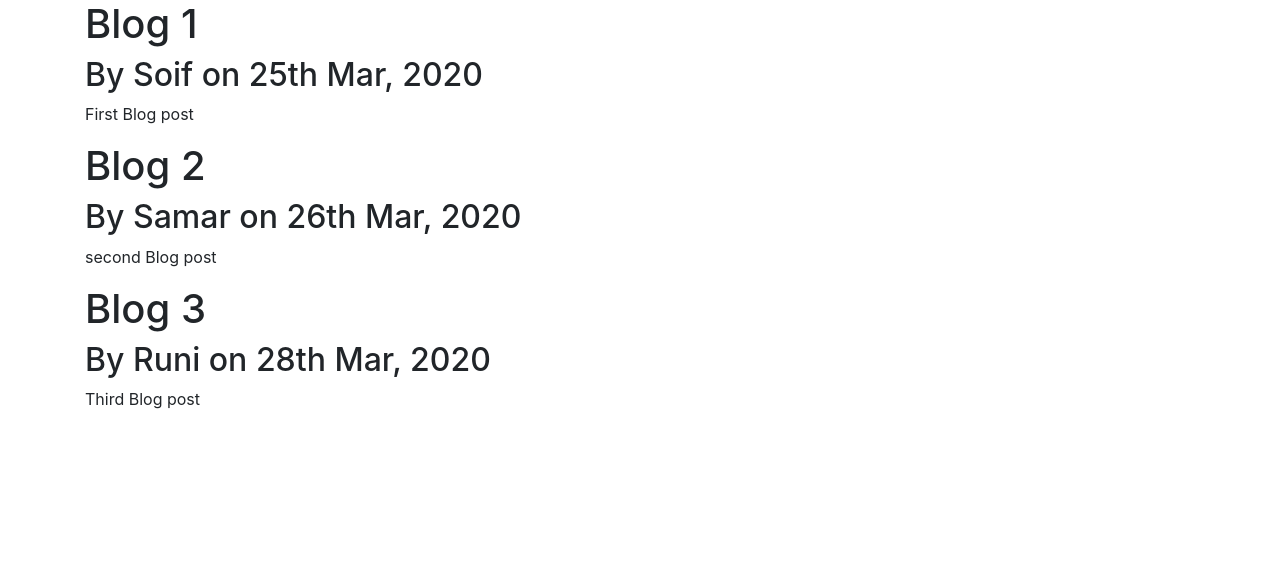
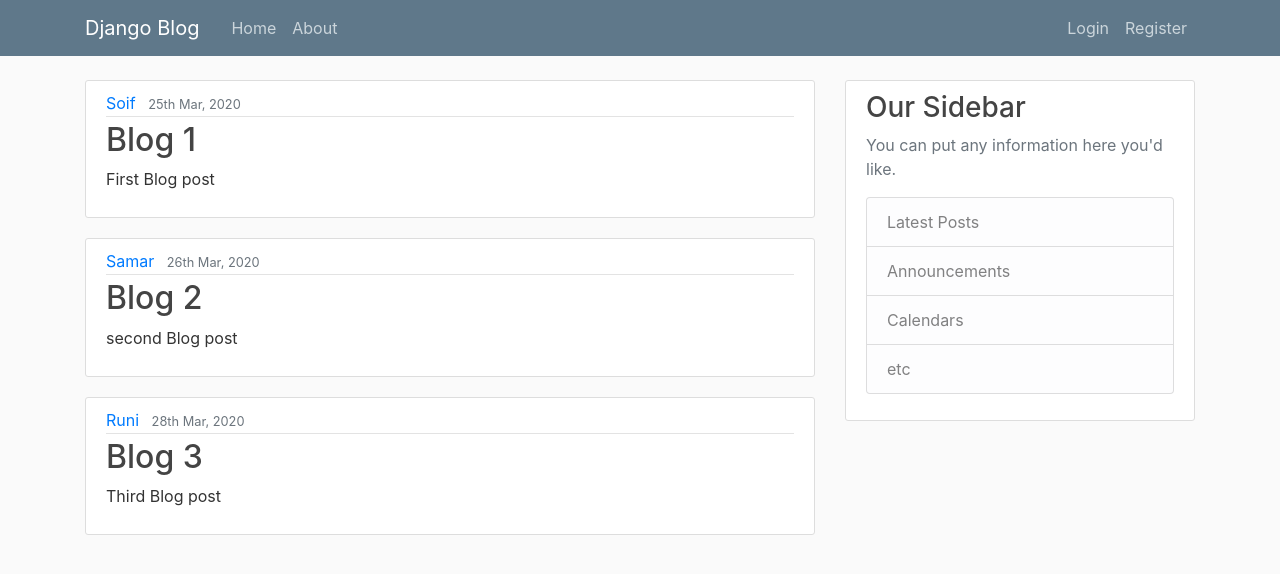
Before and after one commit to SoifAkhter/Blog_dj, a Django app: page / in a window 1280 px wide. Shown: the top 574 px of the page. Run offline with Django 3.2, Linux system fonts and the light colour scheme; some libraries are stand-ins or nearby versions.

Commit message:
Added Frontend design

```diff
--- /dev/null
+++ b/blog/static/blog/main.css
@@ -0,0 +1,84 @@
+body {
+  background: #fafafa;
+  color: #333333;
+  margin-top: 5rem;
+}
+
+h1, h2, h3, h4, h5, h6 {
+  color: #444444;
+}
+
+ul {
+  margin: 0;
+}
+
+.bg-steel {
+  background-color: #5f788a;
+}
+
+.site-header .navbar-nav .nav-link {
+  color: #cbd5db;
+}
+
+.site-header .navbar-nav .nav-link:hover {
+  color: #ffffff;
+}
+
+.site-header .navbar-nav .nav-link.active {
+  font-weight: 500;
+}
+
+.content-section {
+  background: #ffffff;
+  padding: 10px 20px;
+  border: 1px solid #dddddd;
+  border-radius: 3px;
+  margin-bottom: 20px;
+}
+
+.article-title {
+  color: #444444;
+}
+
+a.article-title:hover {
+  color: #428bca;
+  text-decoration: none;
+}
+
+.article-content {
+  white-space: pre-line;
+}
+
+.article-img {
+  height: 65px;
+  width: 65px;
+  margin-right: 16px;
+}
+
+.article-metadata {
+  padding-bottom: 1px;
+  margin-bottom: 4px;
+  border-bottom: 1px solid #e3e3e3
+}
+
+.article-metadata a:hover {
+  color: #333;
+  text-decoration: none;
+}
+
+.article-svg {
+  width: 25px;
+  height: 25px;
+  vertical-align: middle;
+}
+
+.account-img {
+  height: 125px;
+  width: 125px;
+  margin-right: 20px;
+  margin-bottom: 16px;
+}
+
+.account-heading {
+  font-size: 2.5rem;
+}
--- a/blog/templates/blog/base.html
+++ b/blog/templates/blog/base.html
@@ -1,3 +1,4 @@
+{% load static %}
 <!DOCTYPE html>
 <html>
 <head>
@@ -9,6 +10,7 @@
     <!-- Bootstrap CSS -->
     <link rel="stylesheet" href="https://stackpath.bootstrapcdn.com/bootstrap/4.3.1/css/bootstrap.min.css" integrity="sha384-ggOyR0iXCbMQv3Xipma34MD+dH/1fQ784/j6cY/iJTQUOhcWr7x9JvoRxT2MZw1T" crossorigin="anonymous">
 
+    <link rel="stylesheet" type="text/css" href="{% static 'blog/main.css' %}">
 
 	{% if title %}
 		<title>Django Blog - {{title}}</title>
@@ -17,9 +19,47 @@
 	{% endif %}
 </head>
 <body>
-	<div class = 'container'>
-		{% block content %}{%endblock%}
-	</div>
+	<header class="site-header">
+	  <nav class="navbar navbar-expand-md navbar-dark bg-steel fixed-top">
+	    <div class="container">
+	      <a class="navbar-brand mr-4" href="/">Django Blog</a>
+	      <button class="navbar-toggler" type="button" data-toggle="collapse" data-target="#navbarToggle" aria-controls="navbarToggle" aria-expanded="false" aria-label="Toggle navigation">
+	      <span class="navbar-toggler-icon"></span>
+	      </button>
+	      <div class="collapse navbar-collapse" id="navbarToggle">
+	        <div class="navbar-nav mr-auto">
+	          <a class="nav-item nav-link" href="{% url 'blog-home' %}">Home</a>
+	          <a class="nav-item nav-link" href="{% url 'blog-about' %}">About</a>
+	        </div>
+	        <!-- Navbar Right Side -->
+	        <div class="navbar-nav">
+	          <a class="nav-item nav-link" href="#">Login</a>
+	          <a class="nav-item nav-link" href="#">Register</a>
+	        </div>
+	      </div>
+	    </div>
+	  </nav>
+	</header>
+	<main role="main" class="container">
+	  <div class="row">
+	    <div class="col-md-8">
+	      {% block content %}{% endblock %}
+	    </div>
+	    <div class="col-md-4">
+	      <div class="content-section">
+	        <h3>Our Sidebar</h3>
+	        <p class='text-muted'>You can put any information here you'd like.
+	          <ul class="list-group">
+	            <li class="list-group-item list-group-item-light">Latest Posts</li>
+	            <li class="list-group-item list-group-item-light">Announcements</li>
+	            <li class="list-group-item list-group-item-light">Calendars</li>
+	            <li class="list-group-item list-group-item-light">etc</li>
+	          </ul>
+	        </p>
+	      </div>
+	    </div>
+	  </div>
+</main>
 
 
 	 <!-- Optional JavaScript -->
--- a/blog/templates/blog/home.html
+++ b/blog/templates/blog/home.html
@@ -1,8 +1,15 @@
 {% extends "blog/base.html" %}
 {% block content %}
 	{% for post in posts %}
-		<h1>{{post.title}}</h1>
-		<h2>By {{post.author}} on {{post.date}}</h2>
-		<p>{{post.content}}</p>
+		<article class="media content-section">
+		  <div class="media-body">
+		    <div class="article-metadata">
+		      <a class="mr-2" href="#">{{ post.author }}</a>
+		      <small class="text-muted">{{ post.date_posted }}</small>
+		    </div>
+		    <h2><a class="article-title" href="#">{{ post.title }}</a></h2>
+		    <p class="article-content">{{ post.content }}</p>
+		  </div>
+		</article>
 	{% endfor %}
 {% endblock content %}
--- a/blog/views.py
+++ b/blog/views.py
@@ -6,19 +6,19 @@ posts = [
 	'author' : 'Soif',
 	'title' : 'Blog 1',
 	'content' : "First Blog post",
-	'date' : "25th Mar, 2020"
+	'date_posted' : "25th Mar, 2020"
 	},
 	{
 	'author' : 'Samar',
 	'title' : 'Blog 2',
 	'content' : "second Blog post",
-	'date' : "26th Mar, 2020"
+	'date_posted' : "26th Mar, 2020"
 	},
 	{
 	'author' : 'Runi',
 	'title' : 'Blog 3',
 	'content' : "Third Blog post",
-	'date' : "28th Mar, 2020"
+	'date_posted' : "28th Mar, 2020"
 	}
 ]
 
```
